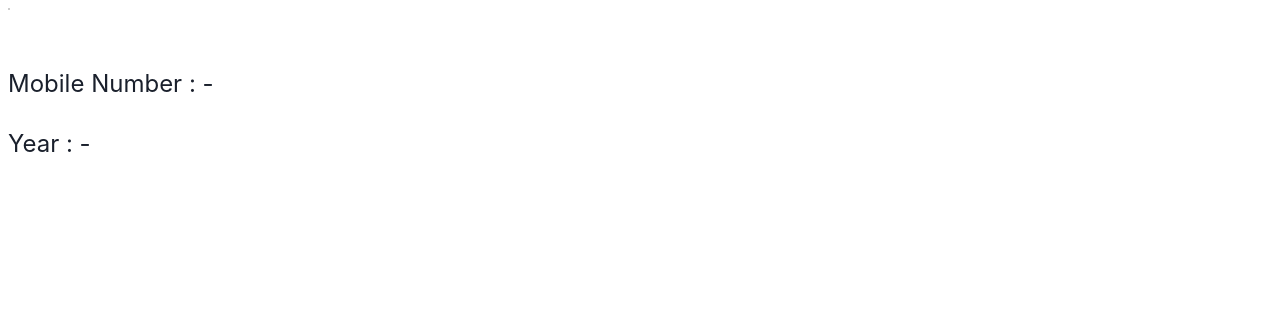
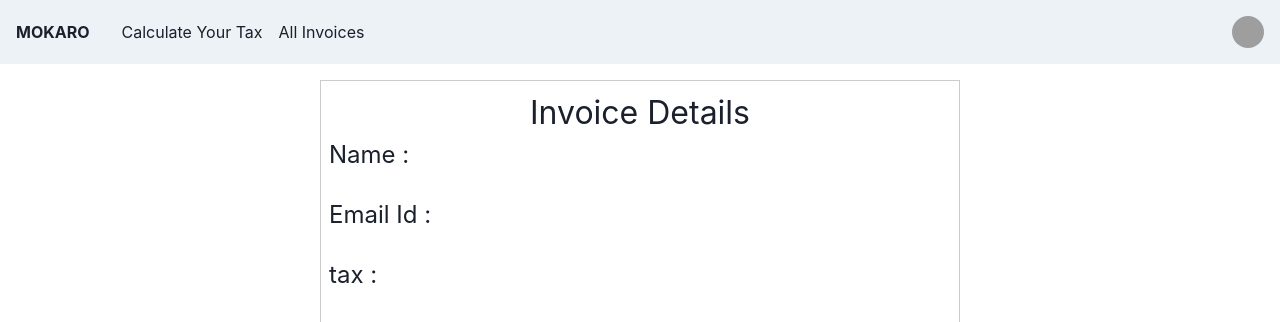
Before and after one commit to sandeshjadhav5/mokaro, a React (Create React App) app in the folder client/: page /invoices/1 in a window 1280 px wide. Shown: the top 322 px of the page. Built offline with nearby package versions, Linux system fonts and the light colour scheme; no server answers; grey boxes are pictures that could not be loaded.

Commit message:
fixed single test

```diff
--- a/client/src/Pages/SingleInvoice.tsx
+++ b/client/src/Pages/SingleInvoice.tsx
@@ -14,6 +14,7 @@ import {
   TableCaption,
   TableContainer,
 } from "@chakra-ui/react";
+import Navbar from "../Components/Navbar";
 
 const SingleInvoice = () => {
   const id = useParams();
@@ -21,6 +22,9 @@ const SingleInvoice = () => {
 
   const [invoiceDetails, setInvoiceDetails] = useState({});
   const [invoices, setInvoices] = useState([]);
+  const [customerName, setCustomerName] = useState("");
+  const [emailId, setEmailId] = useState("");
+  const [tax, setTax] = useState();
 
   const getSingleInvoiceDetails = () => {
     axios
@@ -28,6 +32,9 @@ const SingleInvoice = () => {
       .then((res) => {
         setInvoiceDetails(res.data.data);
         setInvoices(res.data.invoices);
+        setCustomerName(res.data.data.customerName);
+        setEmailId(res.data.data.emailId);
+        setTax(res.data.data.taxAmount);
       })
       .catch((err) => {
         console.log(err);
@@ -40,28 +47,33 @@ const SingleInvoice = () => {
   }, []);
   return (
     <div>
-      <div className="mainContent">
-        <Box w="26%">
-          <Image border="solid #ccc 1px" m="2" />
-        </Box>
-        <Box w="50%" alignItems="center" alignContent="center" m="2">
+      <Navbar />
+
+      <Box mt="20">
+        <Box
+          w="50%"
+          border="1px"
+          borderColor="#ccc"
+          p="2"
+          alignItems="center"
+          m="auto"
+          alignContent="center"
+        >
+          <Text fontSize="2rem">Invoice Details</Text>
           <Text textAlign="left" fontSize="1.5rem">
-            {/* Name : - {invoiceDetails && invoiceDetails.customerName} */}
+            Name : {customerName}
           </Text>
           <br />
           <Text textAlign="left" fontSize="1.5rem">
-            {/* Registration Number : - {invoiceDetails && invoiceDetails.emailId} */}
+            Email Id : {emailId}
           </Text>
           <br />
           <Text textAlign="left" fontSize="1.5rem">
-            Mobile Number : -
+            tax : {tax}
           </Text>
           <br />
-          <Text textAlign="left" fontSize="1.5rem">
-            Year : -
-          </Text>
         </Box>
-      </div>
+      </Box>
     </div>
   );
 };
```
